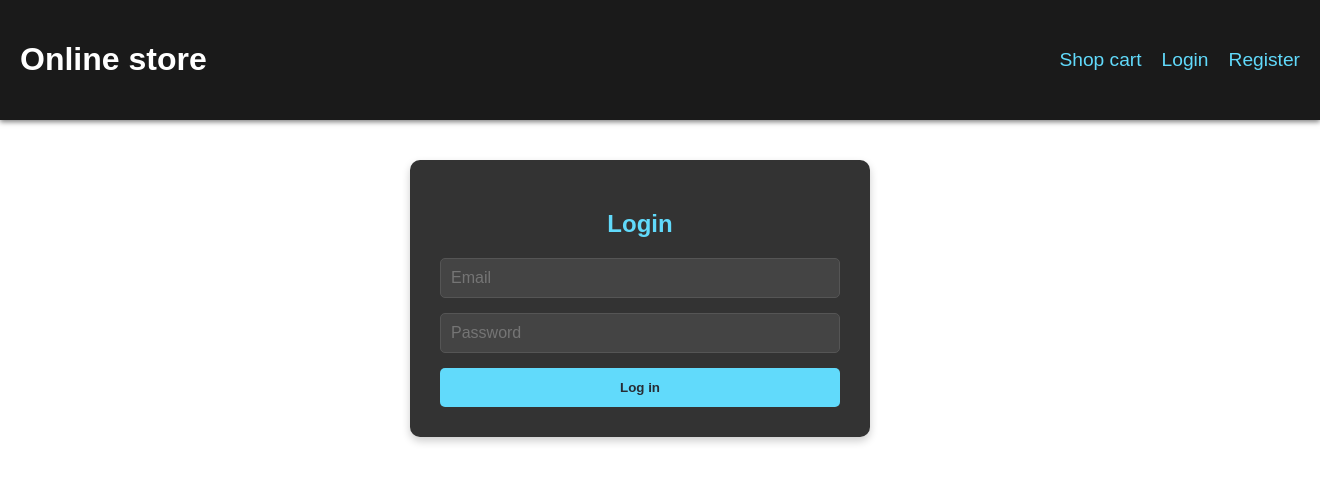
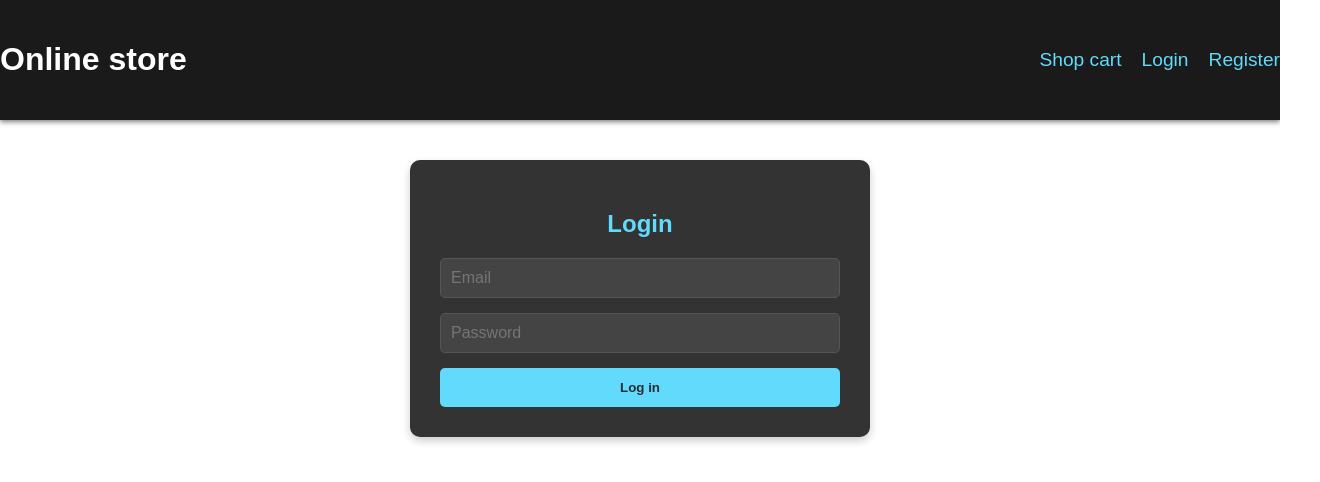
Before and after one commit to Taras1403/onlinestore-project, a React (Create React App) app in the folder client/: page /login in a window 1280 px wide. Shown: the top 482 px of the page, 1320 px wide, since content can reach past the window. Built offline with nearby package versions, Linux system fonts and the light colour scheme.

Commit message:
Deleting styles

```diff
--- a/client/src/components/Header.css
+++ b/client/src/components/Header.css
@@ -2,7 +2,7 @@
   display: flex;
   justify-content: space-between;
   align-items: center;
-  padding: 20px;
+  padding: 20px 0;
   background-color: #1a1a1a;
   color: white;
   width: 100%;
```
